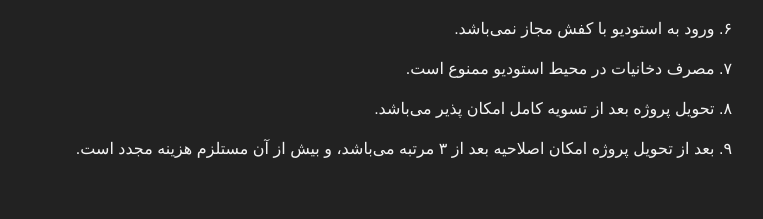
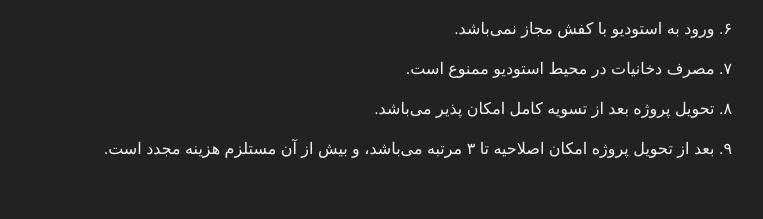
Before and after one commit to dermastudio/form, a plain HTML site: page index.html in a window 1280 px wide. Shown: the part 3966-4185 px from the top of the page, without its empty margins (308-1071 px from the left). Drawn offline with nearby package versions, Linux system fonts and the light colour scheme; a script that the page names is missing; a small style sheet from the web is missing.

Commit message:
Update index.html

```diff
--- a/index.html
+++ b/index.html
@@ -1206,7 +1206,7 @@
                     <li>ورود به استودیو با کفش مجاز نمی‌باشد.</li>
                     <li>مصرف دخانیات در محیط استودیو ممنوع است.</li>
                     <li>تحویل پروژه بعد از تسویه کامل امکان پذیر می‌باشد.</li>
-                    <li>بعد از تحویل پروژه امکان اصلاحیه بعد از ۳ مرتبه می‌باشد، و بیش از آن مستلزم هزینه مجدد است.</li>
+                    <li>بعد از تحویل پروژه امکان اصلاحیه تا ۳ مرتبه می‌باشد، و بیش از آن مستلزم هزینه مجدد است.</li>
                 </ol>
             </div>
         </section>
```
